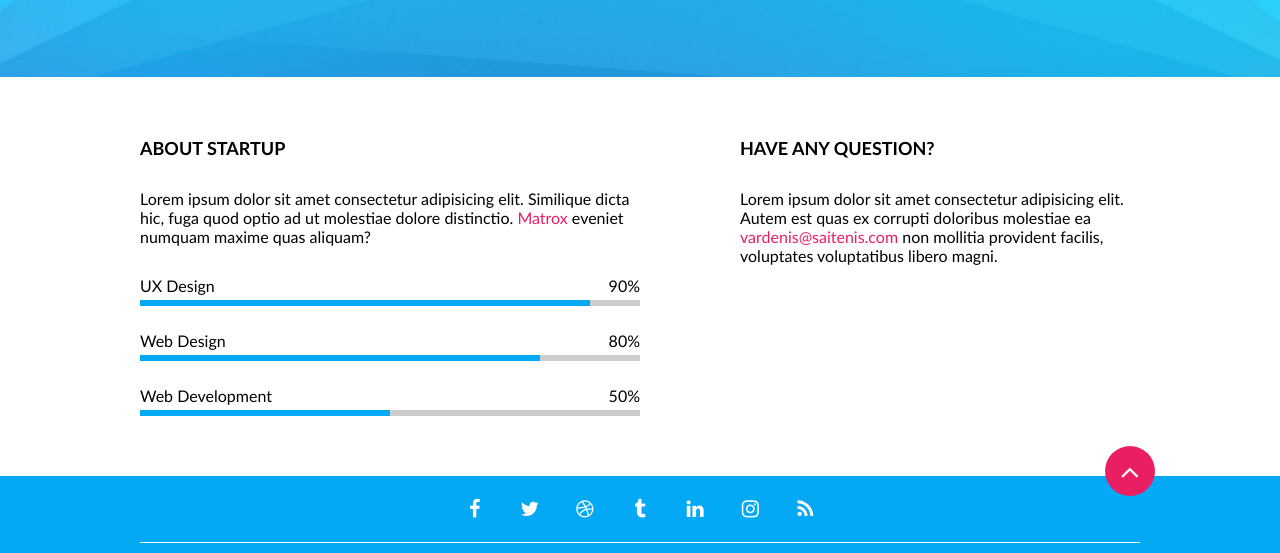
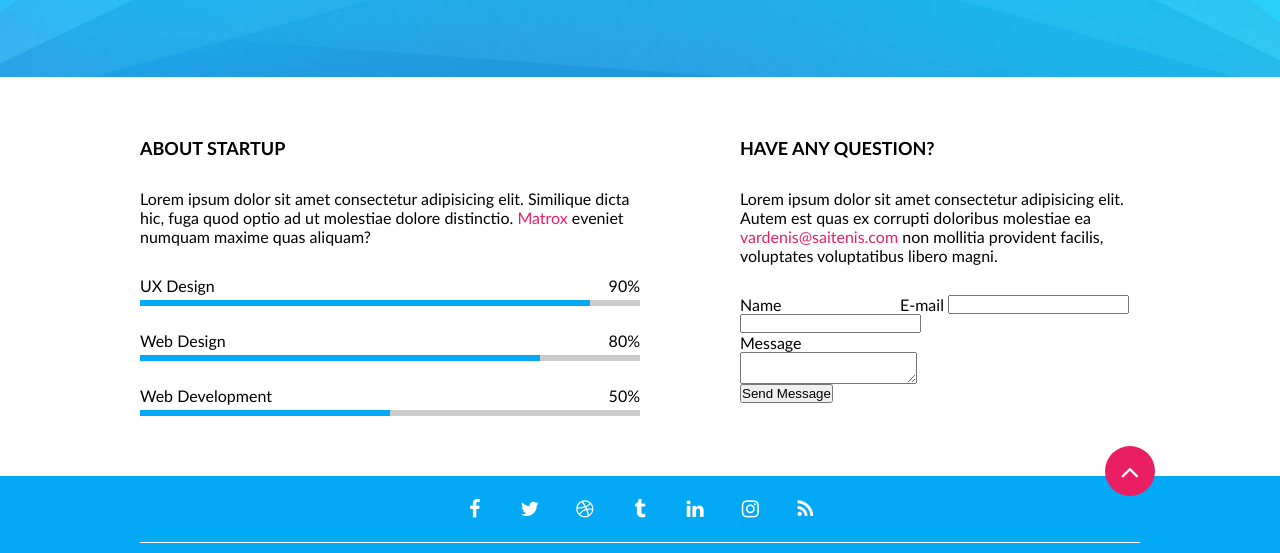
Before and after one commit to Zukauskas/04-coming-soon, a website: page index.html in a window 1280 px wide. Shown: the part 723-1276 px from the top of the page. Drawn offline with Linux system fonts and the light colour scheme.

Commit message:
Add basic form structure #6 #11

```diff
--- /dev/null
+++ b/css/components/forms.css
@@ -0,0 +1,4 @@
+form {
+    display: grid;
+    grid-template-columns: 40% 60%;
+}
--- a/index.html
+++ b/index.html
@@ -19,6 +19,7 @@
     <link rel="stylesheet" href="./css/3rd-party/font-awesome.min.css">
     <!-- components -->
     <link rel="stylesheet" href="./css/components/clock.css">
+    <link rel="stylesheet" href="./css/components/forms.css">
     <link rel="stylesheet" href="./css/components/mouse.css">
     <link rel="stylesheet" href="./css/components/progress-bar.css">
     <!-- pages -->
@@ -92,6 +93,22 @@
             <div class="column right">
                 <h2 class="section-title">Have any question?</h2>
                 <p class="section-description">Lorem ipsum dolor sit amet consectetur adipisicing elit. Autem est quas ex corrupti doloribus molestiae ea <a href="mailto:vardenis@saitenis.com">vardenis@saitenis.com</a> non mollitia provident facilis, voluptates voluptatibus libero magni.</p>
+                <form action="/">
+                    <div>
+                        <label for="name">Name</label>
+                        <input type="text">
+                    </div>
+                    <div>
+                        <label for="email">E-mail</label>
+                        <input type="text">
+                    </div>
+                    <div>
+                        <label for="text">Message</label>
+                        <textarea name="text" id="text"></textarea>
+                    <div>
+                        <button>Send Message</button>
+                    </div>
+                </form>
             </div>
         </div>
     </section>
```
